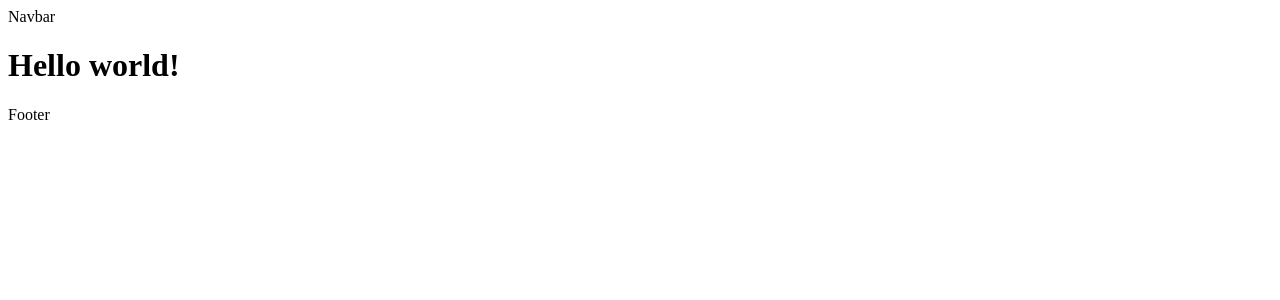
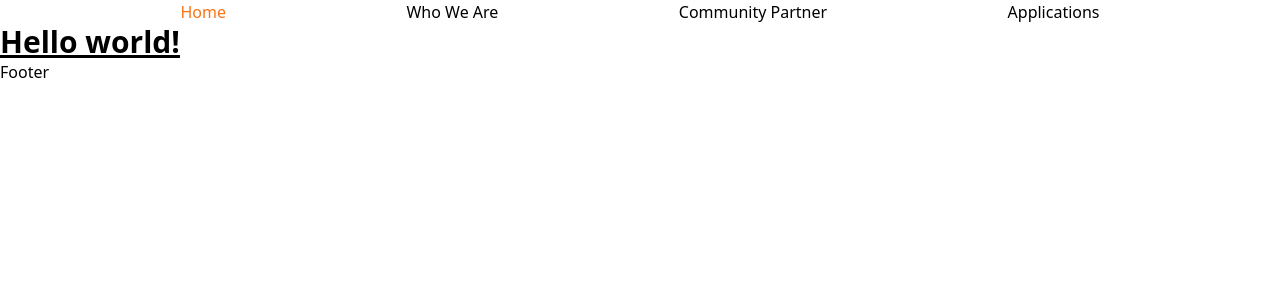
Before and after one commit to YagneshP/byssi, a Next.js app: page / in a window 1280 px wide. Shown: the top 300 px of the page. Built offline with nearby package versions, Linux system fonts and the light colour scheme.

Commit message:
change path name in tailwind config

```diff
--- a/component/Navbar/index.js
+++ b/component/Navbar/index.js
@@ -1,7 +1,20 @@
 import React from "react";
 
 const Navbar = () => {
-  return <nav>Navbar</nav>;
+  return (
+    <nav className='flex flex-row justify-evenly'>
+      <a href='#' className='font-medium text-orange-500'>
+        Home
+      </a>
+      <a className='font-medium text-black hover:text-orange-300'>Who We Are</a>
+      <a className='font-medium text-black hover:text-orange-300'>
+        Community Partner
+      </a>
+      <a className='font-medium text-black hover:text-orange-300'>
+        Applications
+      </a>
+    </nav>
+  );
 };
 
 export default Navbar;
--- a/pages/_app.js
+++ b/pages/_app.js
@@ -1,5 +1,6 @@
 import React from "react";
 import Layout from "../component/Layout";
+import "../styles/globals.css";
 const MyApp = ({ Component, pageProps }) => {
   return (
     <Layout>
--- a/tailwind.config.js
+++ b/tailwind.config.js
@@ -1,8 +1,5 @@
 module.exports = {
-  content: [
-    "./pages/**/*.{js,ts,jsx,tsx}",
-    "./components/**/*.{js,ts,jsx,tsx}",
-  ],
+  content: ["./pages/**/*.{js,ts,jsx,tsx}", "./component/**/*.{js,ts,jsx,tsx}"],
   theme: {
     extend: {},
   },
```
